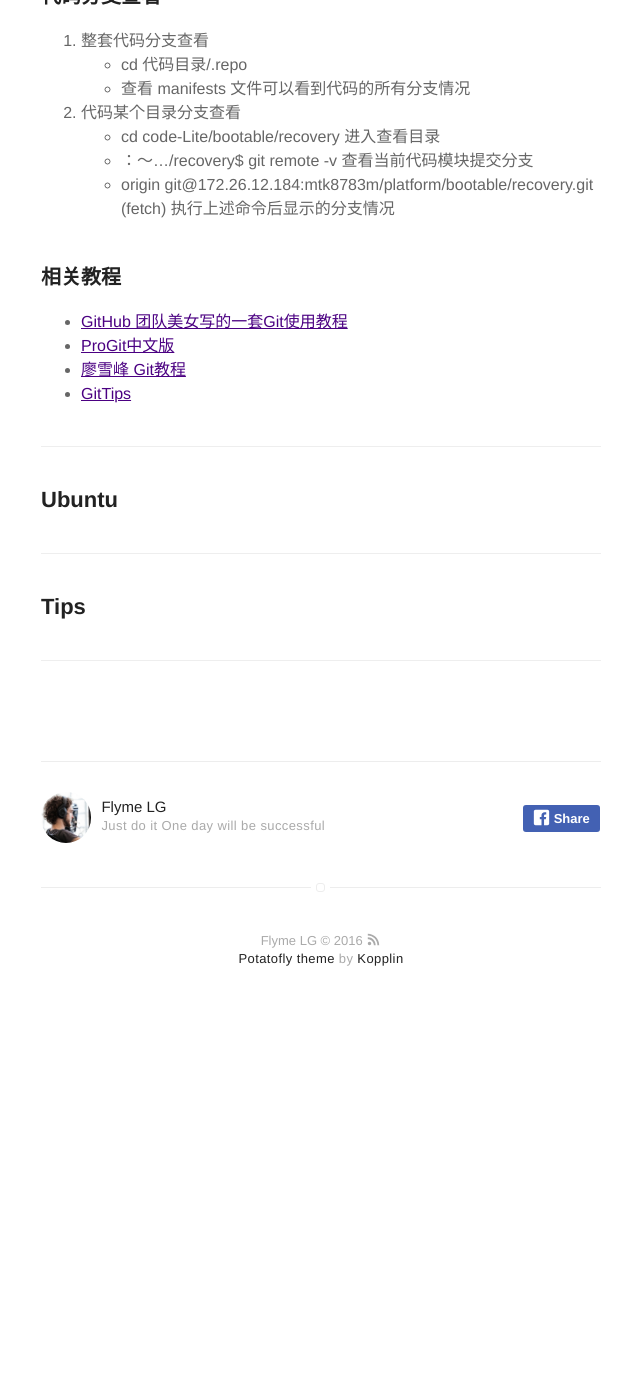
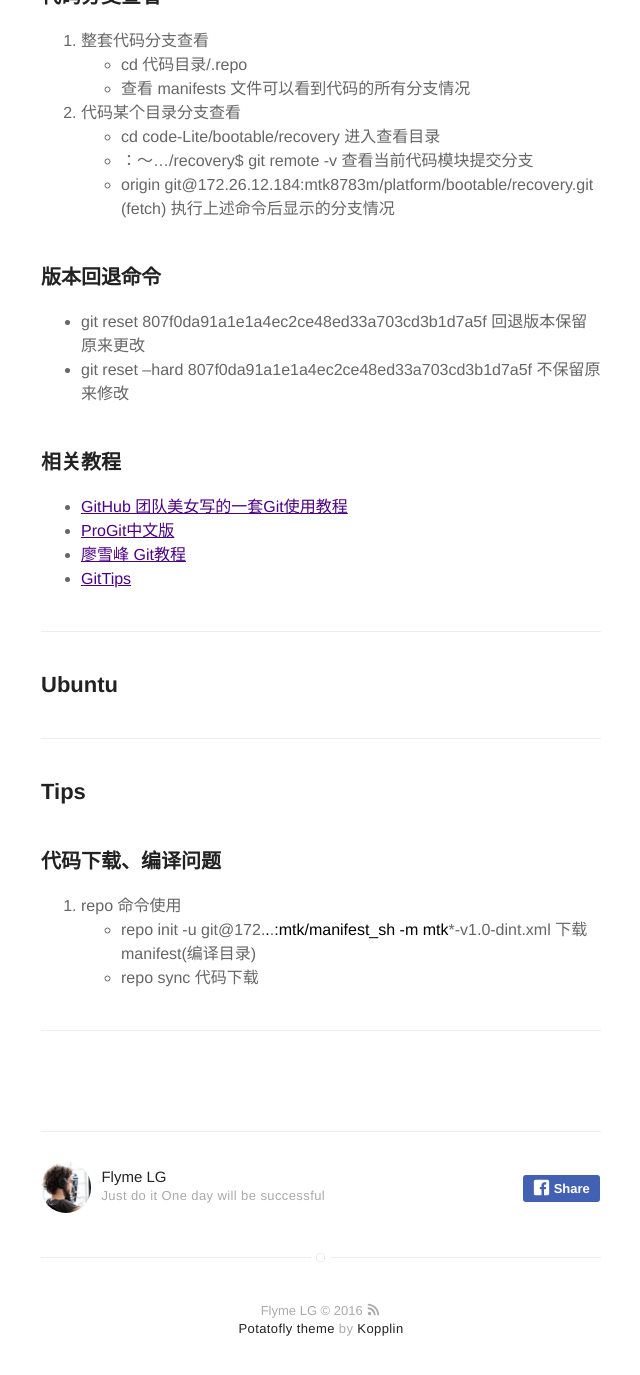
Before and after one commit to potatofly/potatofly.github.io, a Jekyll site: the page built from _posts/2016-10-21-note.md, in a window 1280 px wide and 1400 px high, scrolled down 1164 px. Shown: the top 1375 px of the window, without its empty margins (319-959 px from the left). Built offline with Jekyll 4.4.1, drawn with Linux system fonts in a browser that asks for light colours; before the commit the page ends 2194 px from its top, so only the background shows below that.

Commit message:
Update 2016-10-21-note.md

```diff
--- a/_posts/2016-10-21-note.md
+++ b/_posts/2016-10-21-note.md
@@ -46,6 +46,10 @@ description: 整理的一些常用工具及技巧
  * ：～.../recovery$ git remote -v   查看当前代码模块提交分支
  * origin	git@172.26.12.184:mtk8783m/platform/bootable/recovery.git (fetch) 执行上述命令后显示的分支情况
 
+### 版本回退命令
+* git reset 807f0da91a1e1a4ec2ce48ed33a703cd3b1d7a5f   回退版本保留原来更改
+* git reset --hard 807f0da91a1e1a4ec2ce48ed33a703cd3b1d7a5f    不保留原来修改
+
 ### 相关教程
 * [GitHub 团队美女写的一套Git使用教程](http://jlord.us/git-it/challenges/get_git.html)
 * [ProGit中文版](https://git-scm.com/book/zh/v2)
@@ -66,6 +70,12 @@ description: 整理的一些常用工具及技巧
 
 ## Tips
 
+### 代码下载、编译问题
+1. repo 命令使用
+ * repo init -u git@172.**.**.**:mtk****/manifest_sh -m  mtk***-v1.0-dint.xml   下载manifest(编译目录)
+ * repo sync   代码下载
+
+
 
 
 ---
```
